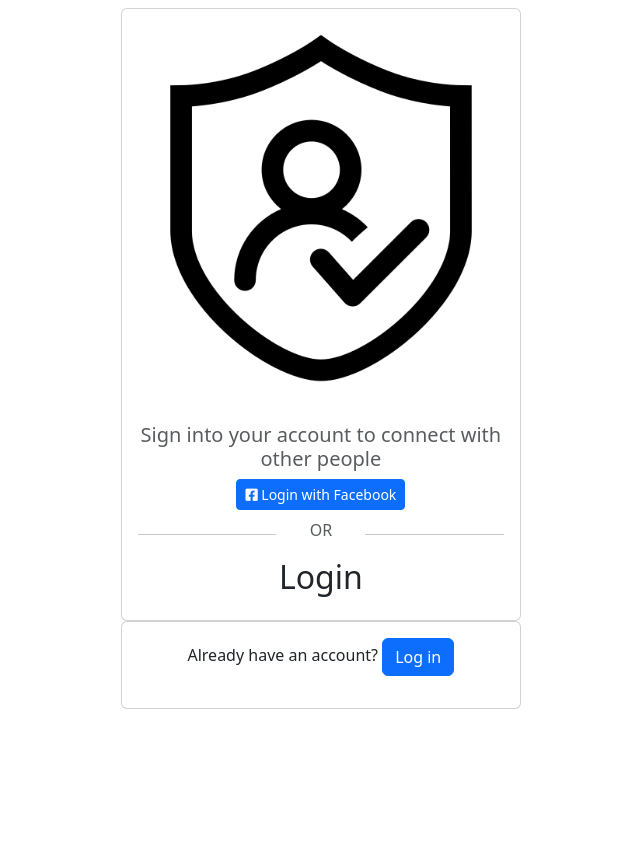
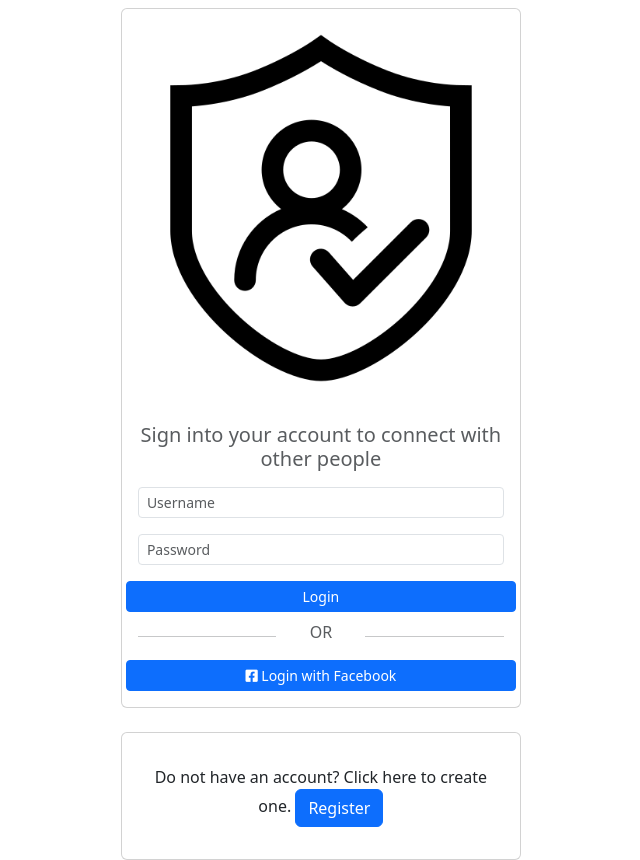
Before and after one commit to YordanovaT/AuthenticationApp, a Django app: page /login/ in a window 1280 px wide. Shown: the whole page, without its empty margins (346-986 px from the left). Before the commit the page ends 709 px from the top, so only its background shows below. Run offline with Django 4.2, Linux system fonts and the light colour scheme; some libraries are stand-ins or nearby versions.

Commit message:
Minor changes in templates.

```diff
--- a/templates/authentication_app/login.html
+++ b/templates/authentication_app/login.html
@@ -12,10 +12,33 @@
                         <div class="card mt-6" style="width: 25rem;">
                           <img src="{% static 'authentication.png' %}" >
                           <div class="card-body">
-                            <h5 class="card-title text-muted">Sign into your account to connect with other people</h5>
-                              <a href="" class="btn btn-sm btn-block btn-primary">
-                                  <i class="fa-brands fa-square-facebook"></i> Login with Facebook</a>
+
+                              <h5 class="card-title text-muted">Sign into your account to connect with other people</h5>
+
+                              {% include 'partials/messages_partial.html'%}
+
+                              <form action="{% url 'login' %}" method="post">
+
+                                  {% csrf_token %}
+
+                                  <div class="form-group mt-3">
+
+                                      <input class="form-control form-control-sm" type="email" name="username"
+                                             value="{{data.username}}" placeholder="Username">
+
+                                  </div>
+
+                                  <div class="form-group mt-3">
+
+                                      <input class="form-control form-control-sm" type="password" name="password"
+                                             value="{{data.password}}" placeholder="Password">
+
+                                  </div>
+
+                              </form>
                               <div class="row">
+                                  <input type="submit" value="Login" class="btn btn-sm btn-block btn-primary mt-3">
+
                                   <div class="col-md-5 mt-2">
                                       <hr>
                                   </div>
@@ -25,17 +48,18 @@
                                   <div class="col-md-5 mt-2">
                                       <hr>
                                   </div>
+
+                                  <a href="" class="btn btn-sm btn-block btn-primary">
+                                  <i class="fa-brands fa-square-facebook"></i> Login with Facebook</a>
+
                               </div>
-                              <h2>Login</h2>
-                              <form action="{% url 'login'%}" method="post">
-                                  {% csrf_token %}
-
-
                           </div>
                         </div>
+                        <br>
                         <div class="card" style="width: 25rem;">
-                            <div class="card-body">
-                                <p>Already have an account? <a href="" class="btn btn-primary"> Log in </a> </p>
+                            <div class="card-body mt-3">
+                                <p>Do not have an account? Click here to create one.
+                                    <a href="{% url 'register' %}" class="btn btn-primary"> Register </a> </p>
                             </div>
                         </div>
                     </div>
--- /dev/null
+++ b/templates/partials/messages_partial.html
@@ -0,0 +1,7 @@
+{% if messages %}
+    {% for message in messages %}
+        <div class="alert alert-{{message.tags}}">
+            {{message}}
+        </div>
+{% endfor %}
+{% endif %}
```
Also changed, not shown: templates/authentication_app/register.html (+6 -9 lines).
